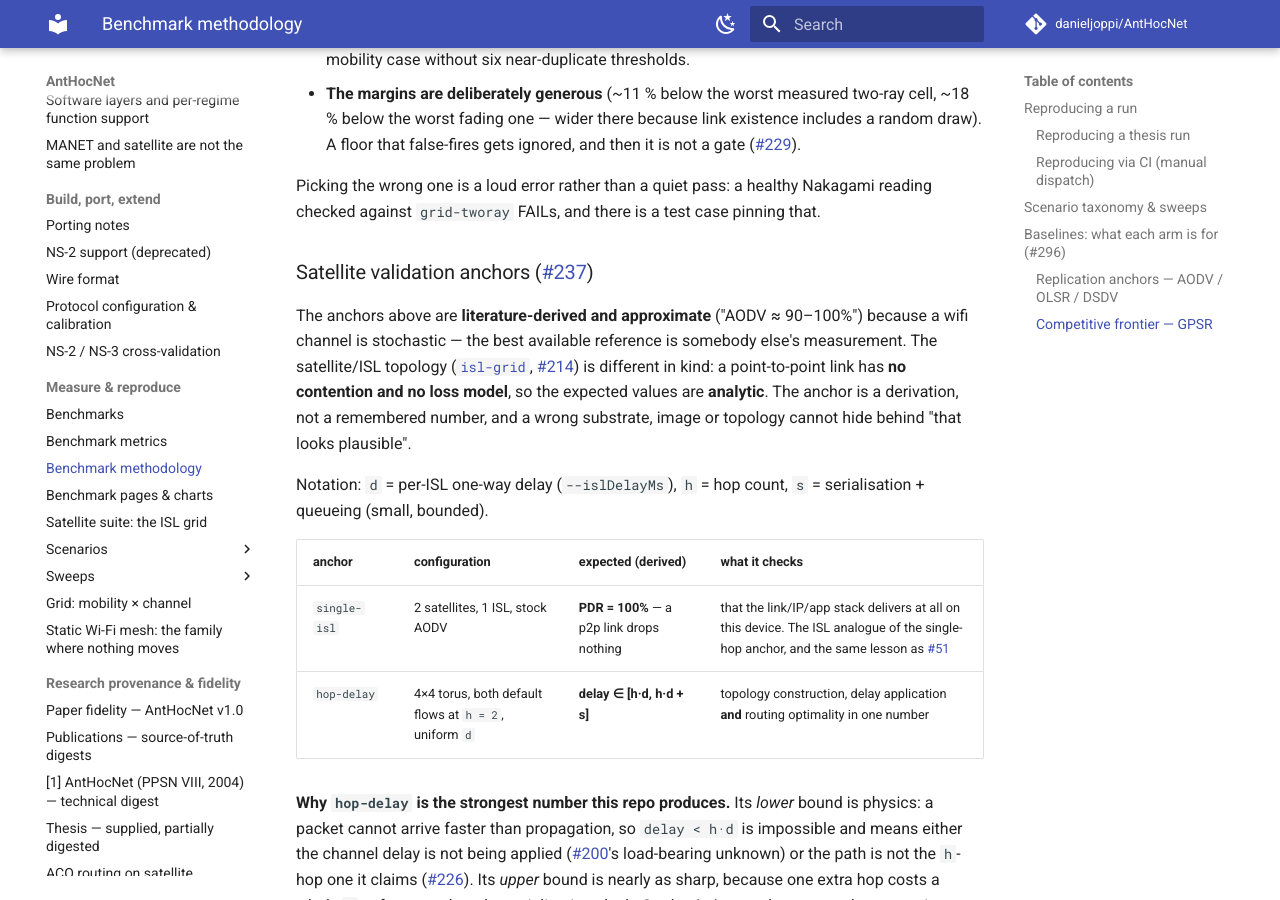
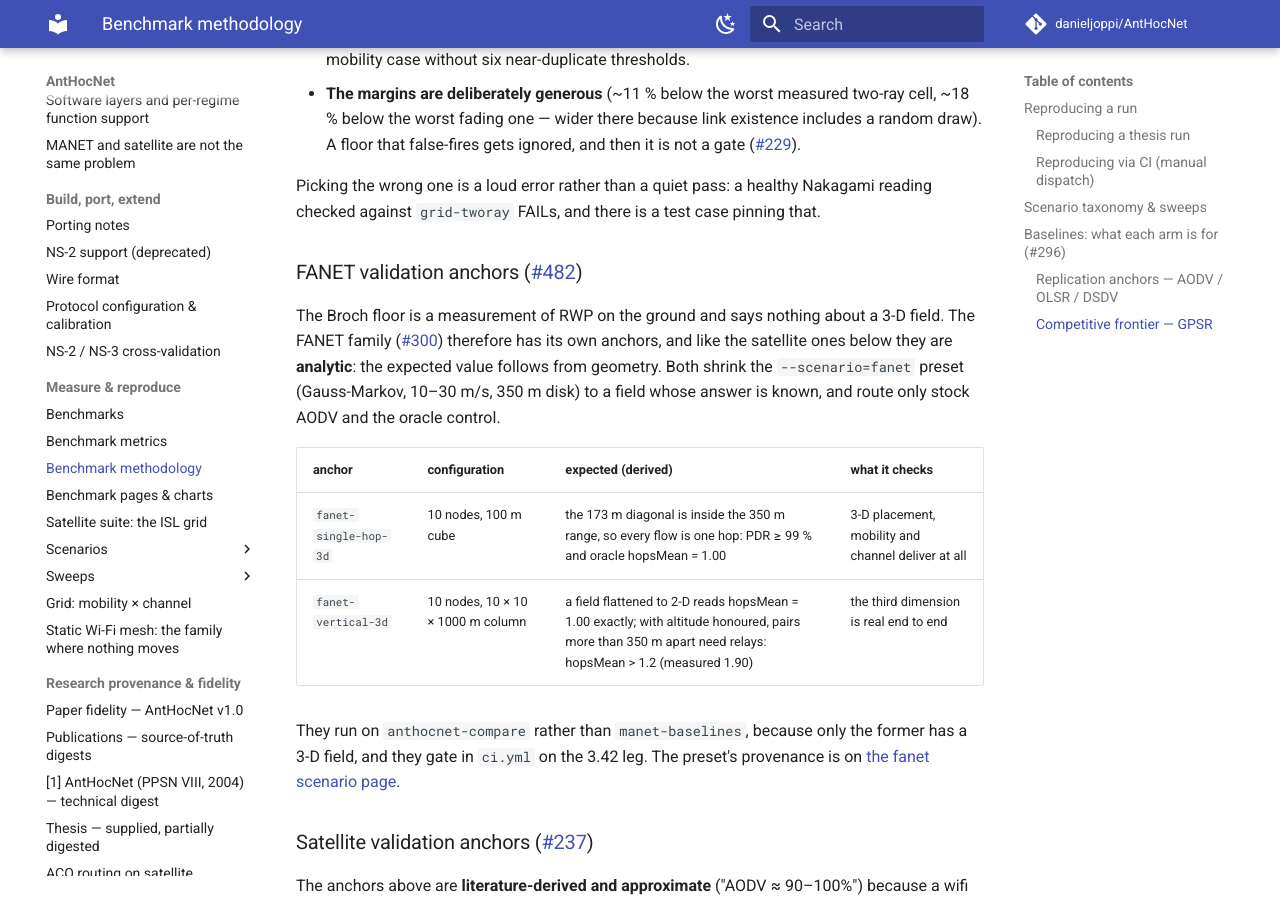
Before and after one commit to danieljoppi/AntHocNet, an MkDocs documentation site: the page built from docs/benchmarks/methodology.md, in a window 1280 px wide and 900 px high, scrolled down 29292 px. Built offline with MkDocs 1.6.1 and Material for MkDocs 9.7.7, drawn with Linux system fonts in a browser that asks for light colours; comment, search, counter and statistics services are not loaded.

Commit message:
docs(bench): fanet scenario page with provenance; FANET anchors in methodology (#482)
docs/benchmarks/scenarios/fanet.md: configuration of both cells (main at
350 m, sparse at 250 m), a provenance table that labels every knob as
sourced, chosen (with its reason) or an assumption, the preflight command
and verdicts, and the two analytic anchors with their measured values.

Sources: Makkar, Singh & Singh 2018 (ns-3, 3-D Gauss-Markov cube),
Yang et al. 2024 (Sci Rep 14:15632; 40-140 UAVs, 1500 x 1500 m, GM,
20-60 m/s, 200 m), Biomo et al. 2015 (Aerospace 2(3); cited for its
abstract's conclusions only, because its parameter table could not be
retrieved, so no value rests on it alone). The Gauss-Markov pitch values
are recorded as an assumption: no published FANET evaluation found states
them.

methodology.md: a "FANET validation anchors" subsection beside the
satellite ones. mkdocs.yml: nav entry.

scenario_check.py: the 3-D preflight WARN no longer says "no FANET anchor
exists yet / not publishable"; it points at the two anchors and the
provenance page. fanet-single-hop-3d / fanet-vertical-3d join ANCHOR_KEY.
test_scenario_check.py updated (143 cases pass); ruff clean;
mkdocs build --strict clean.

Refs #482, #300

Co-Authored-By: Claude Opus 5.5 <noreply@anthropic.com>
Claude-Session: https://claude.ai/code/session_01HNDVU4LKsoUZ4oGXKuibE2

```diff
--- a/docs/benchmarks/methodology.md
+++ b/docs/benchmarks/methodology.md
@@ -1295,6 +1295,24 @@ Picking the wrong one is a loud error rather than a quiet pass: a healthy
 Nakagami reading checked against `grid-tworay` FAILs, and there is a test case
 pinning that.
 
+### FANET validation anchors ([#482](https://github.com/danieljoppi/AntHocNet/issues/482))
+
+The Broch floor is a measurement of RWP on the ground and says nothing about a
+3-D field. The FANET family ([#300](https://github.com/danieljoppi/AntHocNet/issues/300))
+therefore has its own anchors, and like the satellite ones below they are
+**analytic**: the expected value follows from geometry. Both shrink the
+`--scenario=fanet` preset (Gauss-Markov, 10–30 m/s, 350 m disk) to a field whose
+answer is known, and route only stock AODV and the oracle control.
+
+| anchor | configuration | expected (derived) | what it checks |
+|---|---|---|---|
+| `fanet-single-hop-3d` | 10 nodes, 100 m cube | the 173 m diagonal is inside the 350 m range, so every flow is one hop: PDR ≥ 99 % and oracle hopsMean = 1.00 | 3-D placement, mobility and channel deliver at all |
+| `fanet-vertical-3d` | 10 nodes, 10 × 10 × 1000 m column | a field flattened to 2-D reads hopsMean = 1.00 exactly; with altitude honoured, pairs more than 350 m apart need relays: hopsMean > 1.2 (measured 1.90) | the third dimension is real end to end |
+
+They run on `anthocnet-compare` rather than `manet-baselines`, because only the
+former has a 3-D field, and they gate in `ci.yml` on the 3.42 leg. The preset's
+provenance is on [the fanet scenario page](scenarios/fanet.md).
+
 ### Satellite validation anchors ([#237](https://github.com/danieljoppi/AntHocNet/issues/237))
 
 The anchors above are **literature-derived and approximate** ("AODV ≈ 90–100%")
--- a/mkdocs.yml
+++ b/mkdocs.yml
@@ -102,6 +102,7 @@ nav:
           - benchmarks/scenarios/high-mobility.md
           - benchmarks/scenarios/heavy-load.md
           - benchmarks/scenarios/large-scale.md
+          - benchmarks/scenarios/fanet.md
       - Sweeps:
           - benchmarks/sweeps/area.md
           - benchmarks/sweeps/pause.md
```
Also changed, not shown: docs/benchmarks/scenarios/fanet.md (added, +112 -0 lines), 2 other files.
